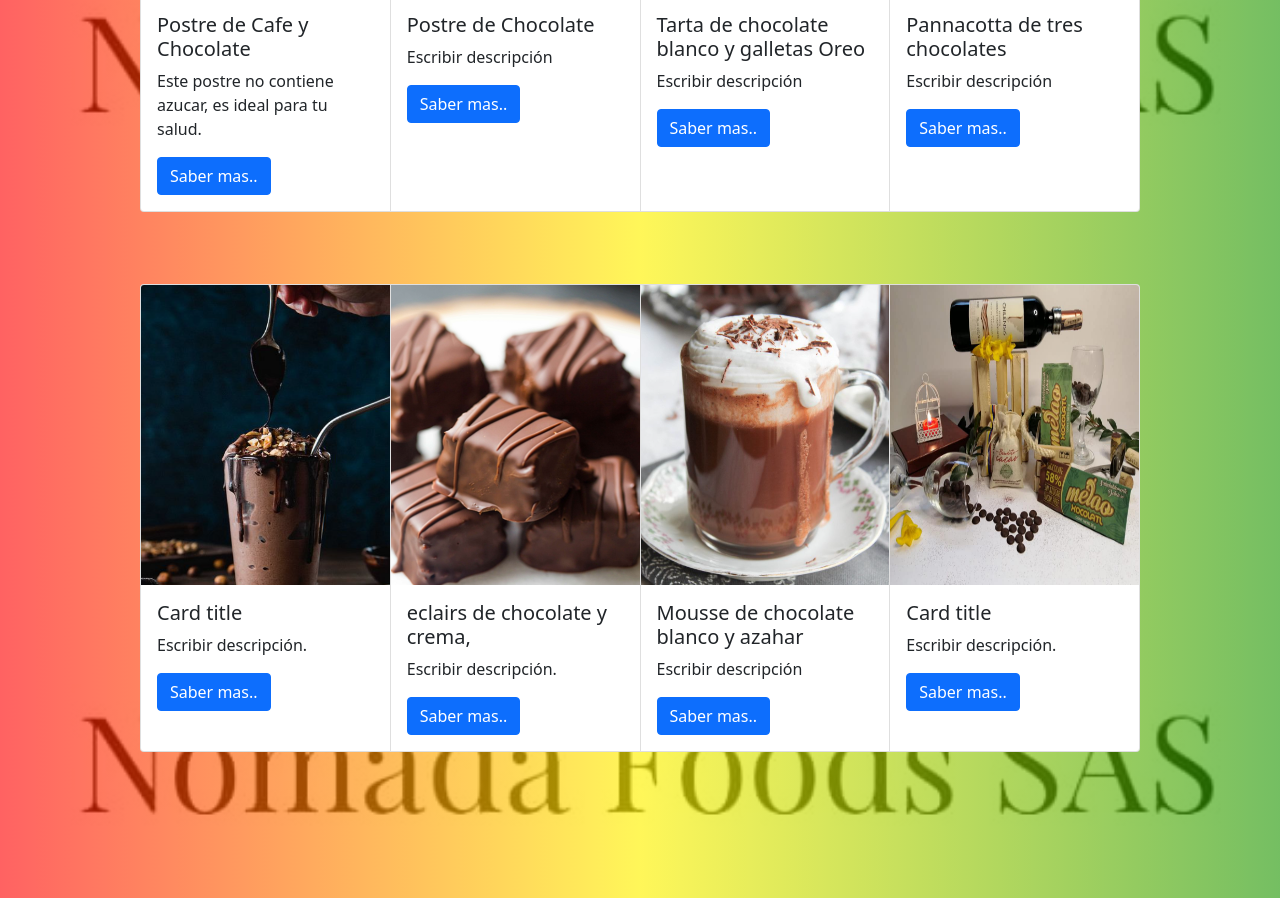
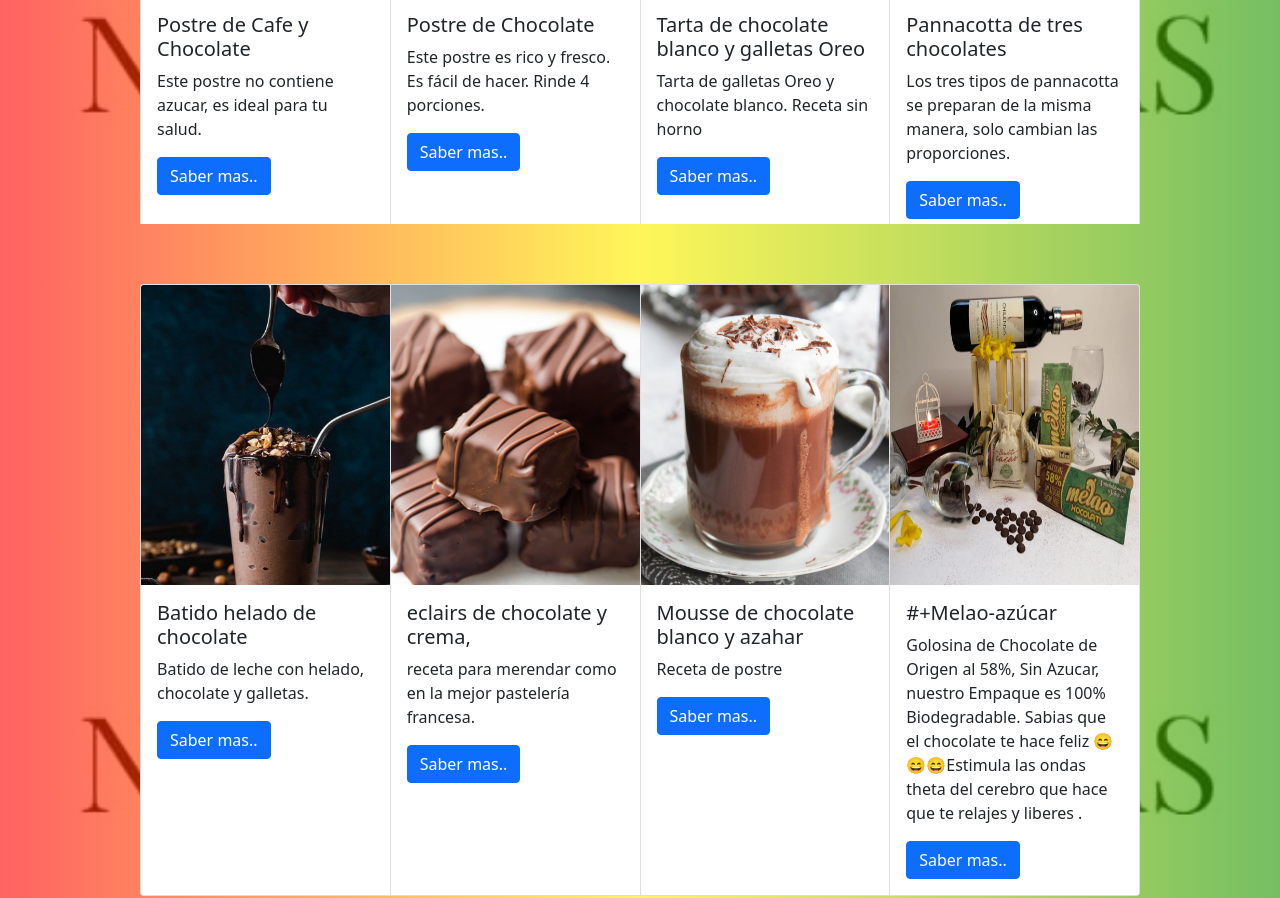
Before and after one commit to RogelioBH/Grupo-4-Poryecto-Nomada-Foods, a plain HTML site: page productos.html in a window 1280 px wide. Shown: the part 476-1374 px from the top of the page. Drawn offline with nearby package versions, Linux system fonts and the light colour scheme; a web font is replaced by a local one.

Commit message:
Cambios FMG
Adjunto cambios en el proyecto. By Fabian Mateus

```diff
--- a/productos.html
+++ b/productos.html
@@ -33,7 +33,7 @@
               <div class="card-body">
                 <h5 class="card-title">Postre de Cafe y Chocolate</h5>
                 <p class="card-text">Este postre no contiene azucar, es ideal para tu salud.</p>
-                <a href="Index.html" class="btn btn-primary">Saber mas..</a>
+                <a href="https://www.recetasnestle.com.mx/recetas/postres/postre-frio-de-cafe-y-cocoa-deslactosado" class="btn btn-primary">Saber mas..</a>
 
               </div>
             </div>
@@ -41,8 +41,8 @@
               <img src="imagen20.png" class="card-img-top" alt="..."300px" height="300px">
               <div class="card-body">
                 <h5 class="card-title">Postre de Chocolate</h5>
-                <p class="card-text">Escribir descripción</p>
-                <a href="Index.html" class="btn btn-primary">Saber mas..</a>
+                <p class="card-text">Este postre es rico y fresco. Es fácil de hacer. Rinde 4 porciones.</p>
+                <a href="https://cookpad.com/co/recetas/2176807-postre-de-chocolate-casero" class="btn btn-primary">Saber mas..</a>
 
 
               </div>
@@ -51,8 +51,9 @@
               <img src="imagen21.png" class="card-img-top" alt="..."300px" height="300px">
               <div class="card-body">
                 <h5 class="card-title">Tarta de chocolate blanco y galletas Oreo</h5>
-                <p class="card-text">Escribir descripción</p>
-                <a href="Index.html" class="btn btn-primary">Saber mas..</a>
+                <p class="card-text">Tarta de galletas Oreo y chocolate blanco. Receta sin horno
+                </p>
+                <a href="https://www.directoalpaladar.com/postres/tarta-de-galletas-oreo-y-chocolate-blanco-receta-sin-horno" class="btn btn-primary">Saber mas..</a>
 
               </div>
             </div>
@@ -61,8 +62,8 @@
               <img src="imagen22.png" class="card-img-top" alt="..."300px" height="300px">
               <div class="card-body">
                 <h5 class="card-title">Pannacotta de tres chocolates</h5>
-                <p class="card-text">Escribir descripción</p>
-                <a href="Index.html" class="btn btn-primary">Saber mas..</a>
+                <p class="card-text">Los tres tipos de pannacotta se preparan de la misma manera, solo cambian las proporciones.</p>
+                <a href="https://www.directoalpaladar.com/postres/pannacotta-de-tres-chocolates-receta" class="btn btn-primary">Saber mas..</a>
             </div>
           </div>
         </div>
@@ -76,34 +77,37 @@
             <div class="card">
               <img src="imagen23.png" class="card-img-top" alt="..."300px" height="300px">
               <div class="card-body">
-                <h5 class="card-title">Card title</h5>
-                <p class="card-text">Escribir descripción.</p>
-                <a href="Index.html" class="btn btn-primary">Saber mas..</a>
+                <h5 class="card-title">Batido helado de chocolate
+                </h5>
+                <p class="card-text">Batido de leche con helado, chocolate y galletas.</p>
+                <a href="https://es.dreamstime.com/foto-de-archivo-batido-de-leche-con-helado-chocolate-y-galletas-image88252921" class="btn btn-primary">Saber mas..</a>
               </div>
             </div>
             <div class="card">
               <img src="imagen24.png" class="card-img-top" alt="..."300px" height="300px">
               <div class="card-body">
                 <h5 class="card-title">eclairs de chocolate y crema,</h5>
-                <p class="card-text">Escribir descripción.</p>
-                <a href="Index.html" class="btn btn-primary">Saber mas..</a>
+                <p class="card-text"> receta para merendar como en la mejor pastelería francesa.</p>
+                <a href="https://www.directoalpaladar.com/postres/eclairs-de-crema-y-chocolate-receta" class="btn btn-primary">Saber mas..</a>
               </div>
             </div>
             <div class="card">
               <img src="imagen25.png" class="card-img-top" alt="..."300px" height="300px">
               <div class="card-body">
                 <h5 class="card-title">Mousse de chocolate blanco y azahar</h5>
-                <p class="card-text">Escribir descripción</p>
-                <a href="Index.html" class="btn btn-primary">Saber mas..</a>
+                <p class="card-text">Receta de postre</p>
+                <a href="https://www.directoalpaladar.com/postres/mousse-de-chocolate-blanco-y-azahar-receta" class="btn btn-primary">Saber mas..</a>
               </div>
             </div>
 
             <div class="card">
               <img src="Imagen12.jpg" class="card-img-top" alt="..."300px" height="300px">
               <div class="card-body">
-                <h5 class="card-title">Card title</h5>
-                <p class="card-text">Escribir descripción.</p>
-                <a href="Index.html" class="btn btn-primary">Saber mas..</a>
+                <h5 class="card-title">#+Melao-azúcar</h5>
+                <p class="card-text">Golosina de Chocolate de Origen al 58%, Sin Azucar, nuestro Empaque es 100% Biodegradable.
+
+                  Sabias que el chocolate te hace feliz 😄😄😄Estimula las ondas theta del cerebro que hace que te relajes y liberes .</p>
+                <a href="https://www.facebook.com/MelaoSaludablementeDelicioso/" class="btn btn-primary">Saber mas..</a>
               </div>
             </div>
           </div>
```
Also changed, not shown: Index.html (+10 -4 lines).
